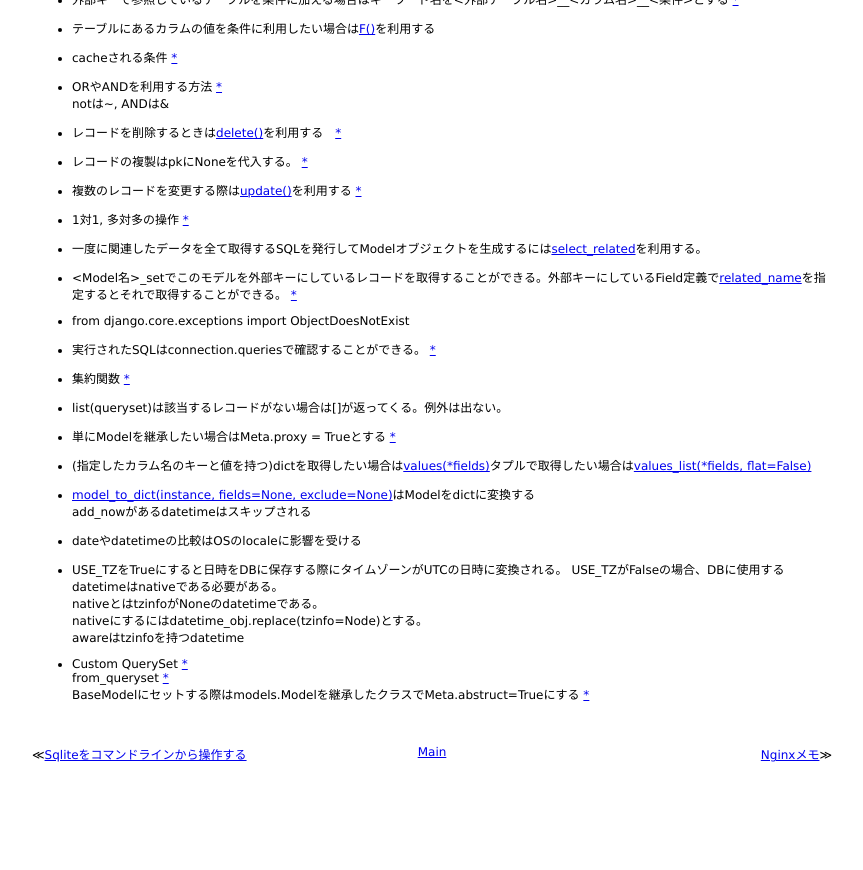
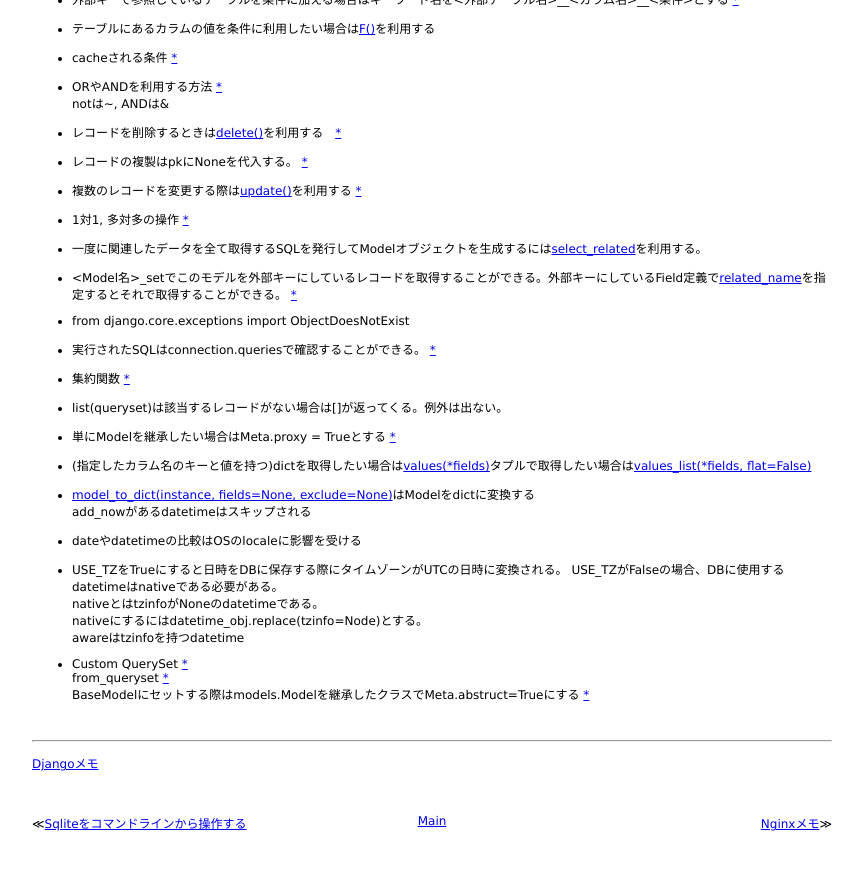
Before and after one commit to 38elements/38elements.github.com, a Jekyll site: the page built from _posts/2014-11-29-django-model.md, in a window 1280 px wide and 900 px high, scrolled down 1386 px. Shown: the top 870 px of the window, without its empty margins (208-1071 px from the left). Built offline with Jekyll 4.4.1, drawn with Linux system fonts in a browser that asks for light colours; before the commit the page ends 2217 px from its top, so only the background shows below that.

Commit message:
Update 2014-11-29-django-model.md

```diff
--- a/_posts/2014-11-29-django-model.md
+++ b/_posts/2014-11-29-django-model.md
@@ -133,3 +133,7 @@ awareはtzinfoを持つdatetime
 from_queryset [\*](https://docs.djangoproject.com/en/stable/topics/db/managers/#from-queryset)
 BaseModelにセットする際はmodels.Modelを継承したクラスでMeta.abstruct=Trueにする
 [\*](https://docs.djangoproject.com/en/1.9/topics/db/managers/#custom-managers-and-model-inheritance)
+
+<br/>
+<hr/>
+[Djangoメモ](/2014/12/04/django.html)
```
